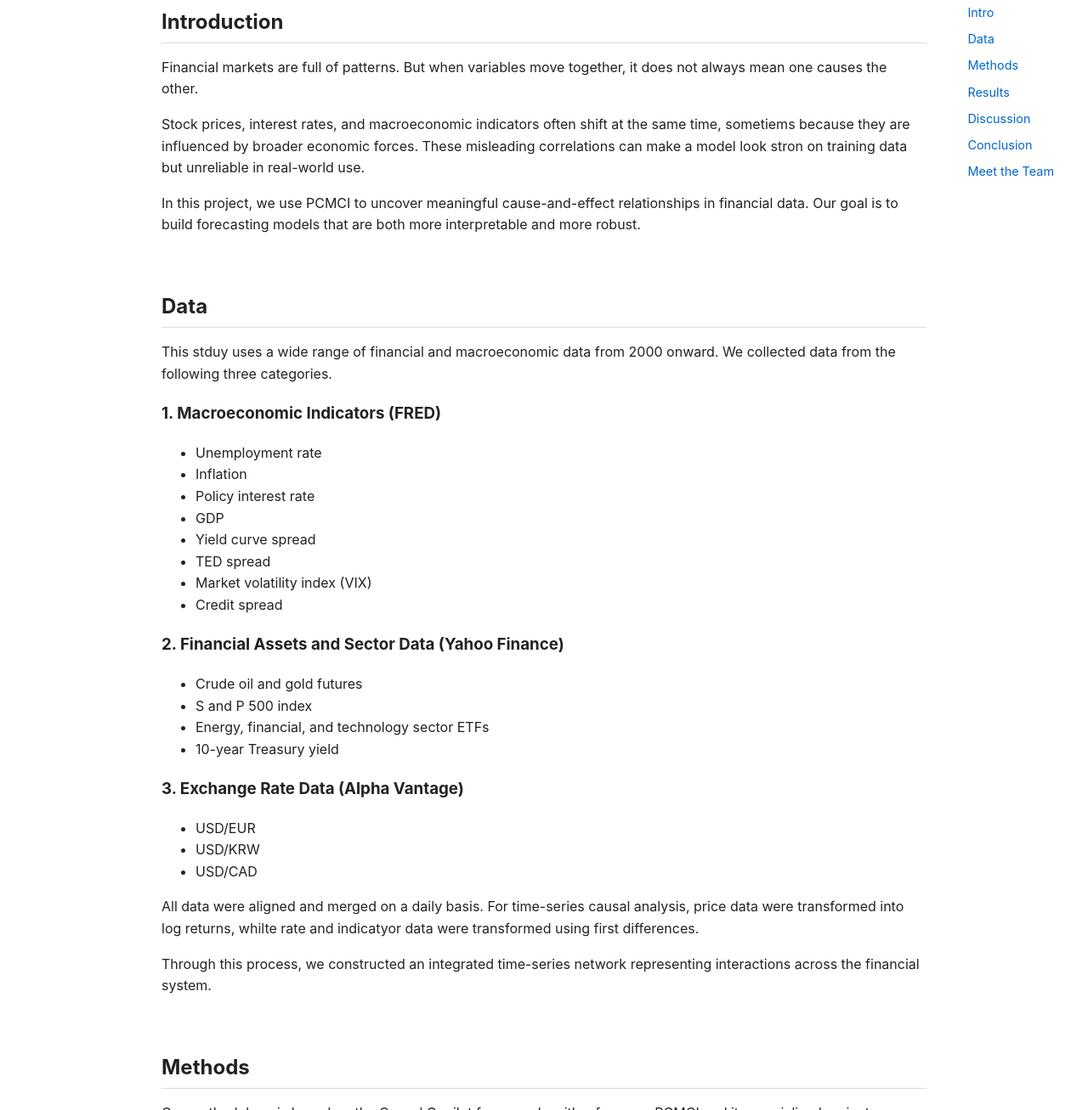
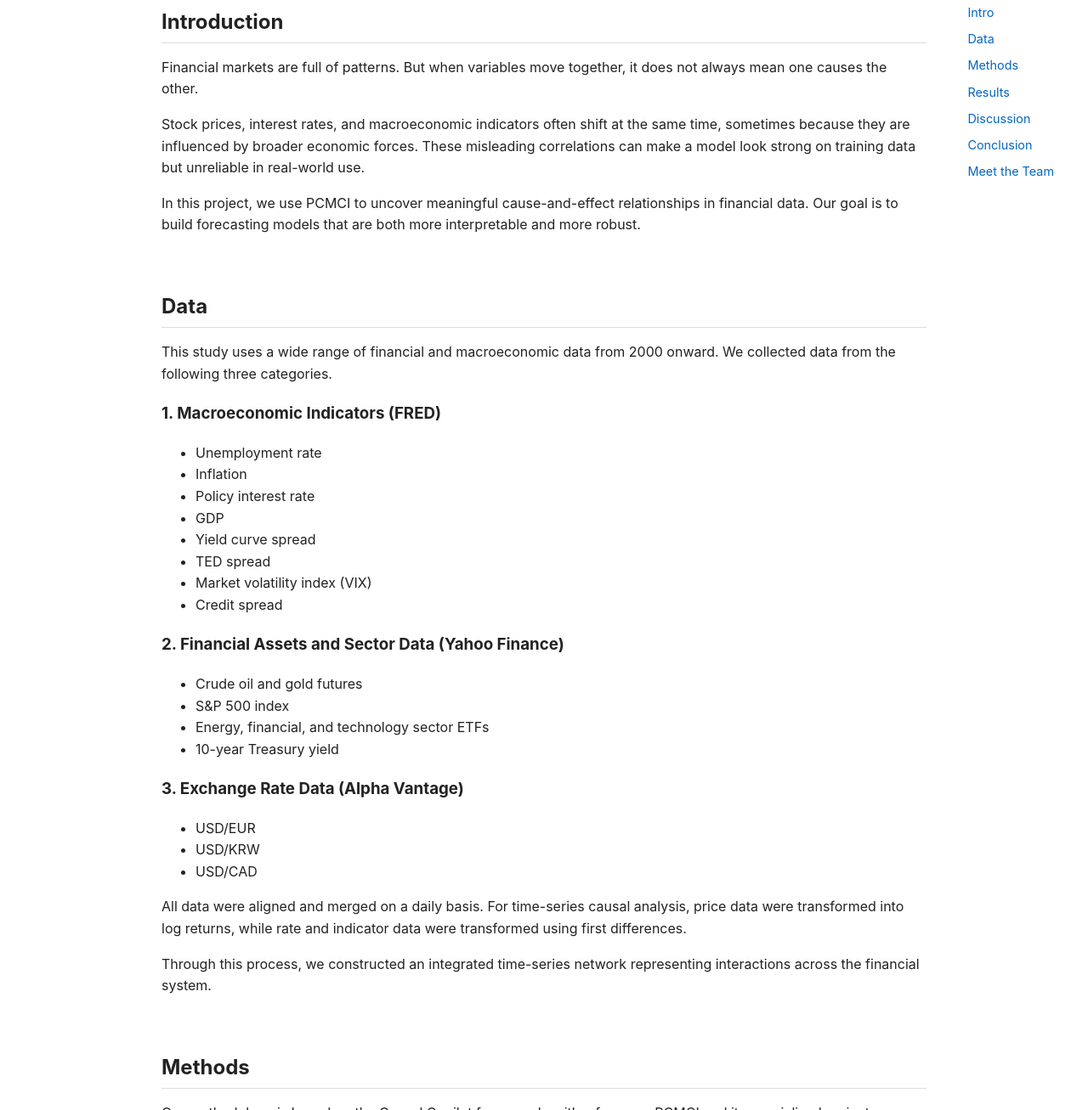
Before and after one commit to lauradiazrodriguez/dsc180_group1, a plain HTML site: page index.html in a window 1280 px wide. Shown: the part 211-1518 px from the top of the page at 85% size. Drawn offline with Linux system fonts and the light colour scheme.

Commit message:
website: Intorduction, Data updated. Working on Methods

```diff
--- a/index.html
+++ b/index.html
@@ -120,7 +120,7 @@
         Financial markets are full of patterns. But when variables move together, it does not always mean one causes the other.
       </p>
       <p>
-        Stock prices, interest rates, and macroeconomic indicators often shift at the same time, sometiems because they are influenced by broader economic forces. These misleading correlations can make a model look stron on training data but unreliable in real-world use.
+        Stock prices, interest rates, and macroeconomic indicators often shift at the same time, sometimes because they are influenced by broader economic forces. These misleading correlations can make a model look strong on training data but unreliable in real-world use.
       </p>
       <p>
         In this project, we use PCMCI to uncover meaningful cause-and-effect relationships in financial data. Our goal is to build forecasting models that are both more interpretable and more robust.
@@ -130,7 +130,7 @@
     <section id="data">
       <h2>Data</h2>
       <p>
-        This stduy uses a wide range of financial and macroeconomic data from 2000 onward.
+        This study uses a wide range of financial and macroeconomic data from 2000 onward.
         We collected data from the following three categories.
       </p>
 
@@ -149,7 +149,7 @@
       <h3>2. Financial Assets and Sector Data (Yahoo Finance)</h3>
       <ul>
         <li>Crude oil and gold futures</li>
-        <li>S and P 500 index</li>
+        <li>S&amp;P 500 index</li>
         <li>Energy, financial, and technology sector ETFs</li>
         <li>10-year Treasury yield</li>
       </ul>
@@ -161,7 +161,7 @@
         <li>USD/CAD</li>
       </ul>
 
-      <p> All data were aligned and merged on a daily basis. For time-series causal analysis, price data were transformed into log returns, whilte rate and indicatyor data were transformed using first differences.</p>
+      <p> All data were aligned and merged on a daily basis. For time-series causal analysis, price data were transformed into log returns, while rate and indicator data were transformed using first differences.</p>
 
       <p>Through this process, we constructed an integrated time-series network representing interactions across the financial system.</p>
     </section>
```
